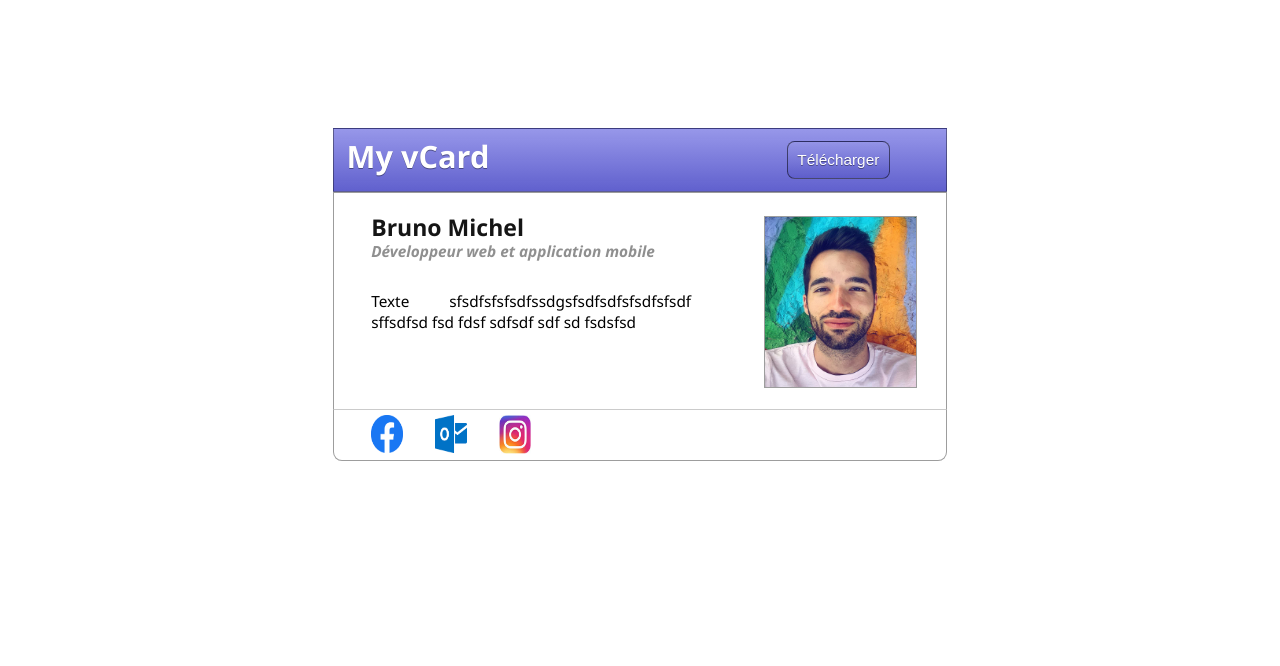
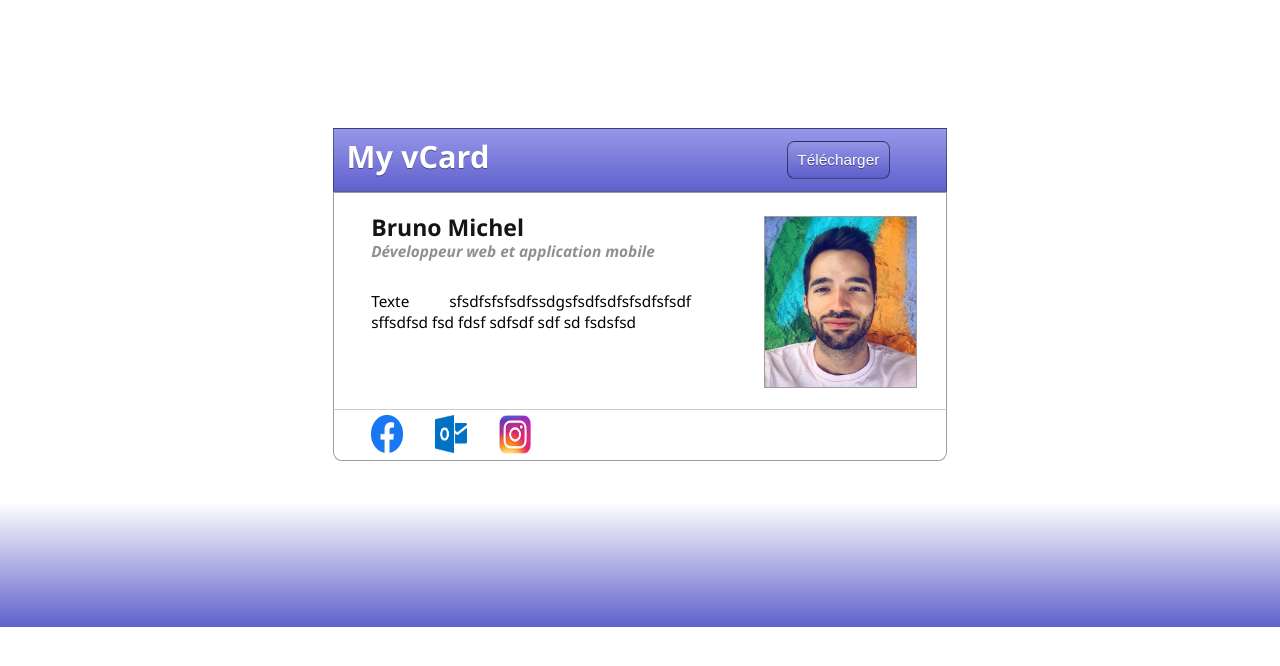
Before and after one commit to faking-it/VCard, a plain HTML site: page index.html in a window 1280 px wide. Drawn offline with Linux system fonts and the light colour scheme.

Commit message:
Ajout fond

```diff
--- a/style.css
+++ b/style.css
@@ -5,6 +5,7 @@ body {
     margin: 2vw;
     font-family: 'Segoe UI', Tahoma, Geneva, Verdana, sans-serif;
     font-size: 1.2vw;
+    background-image: linear-gradient(white 80%, #3636c0c9);;
 }
 
 #bande-bleu {
```
